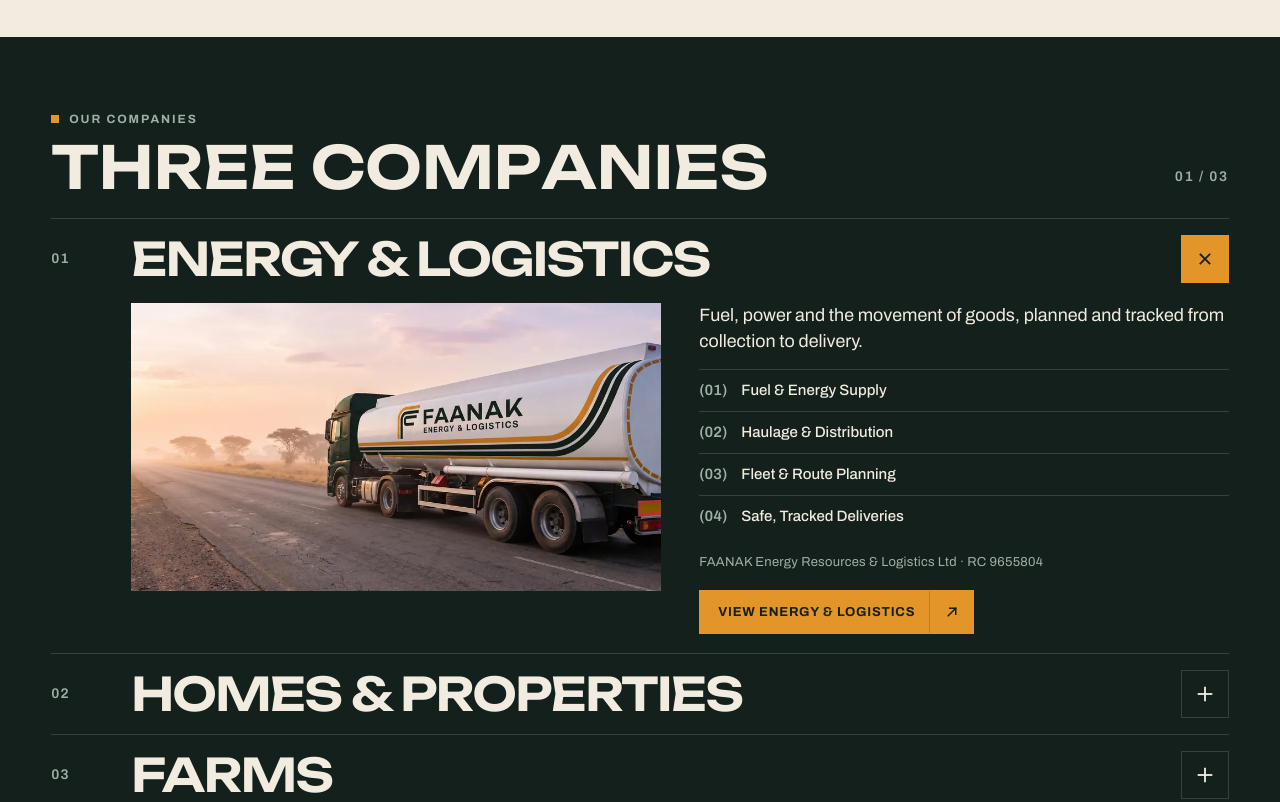
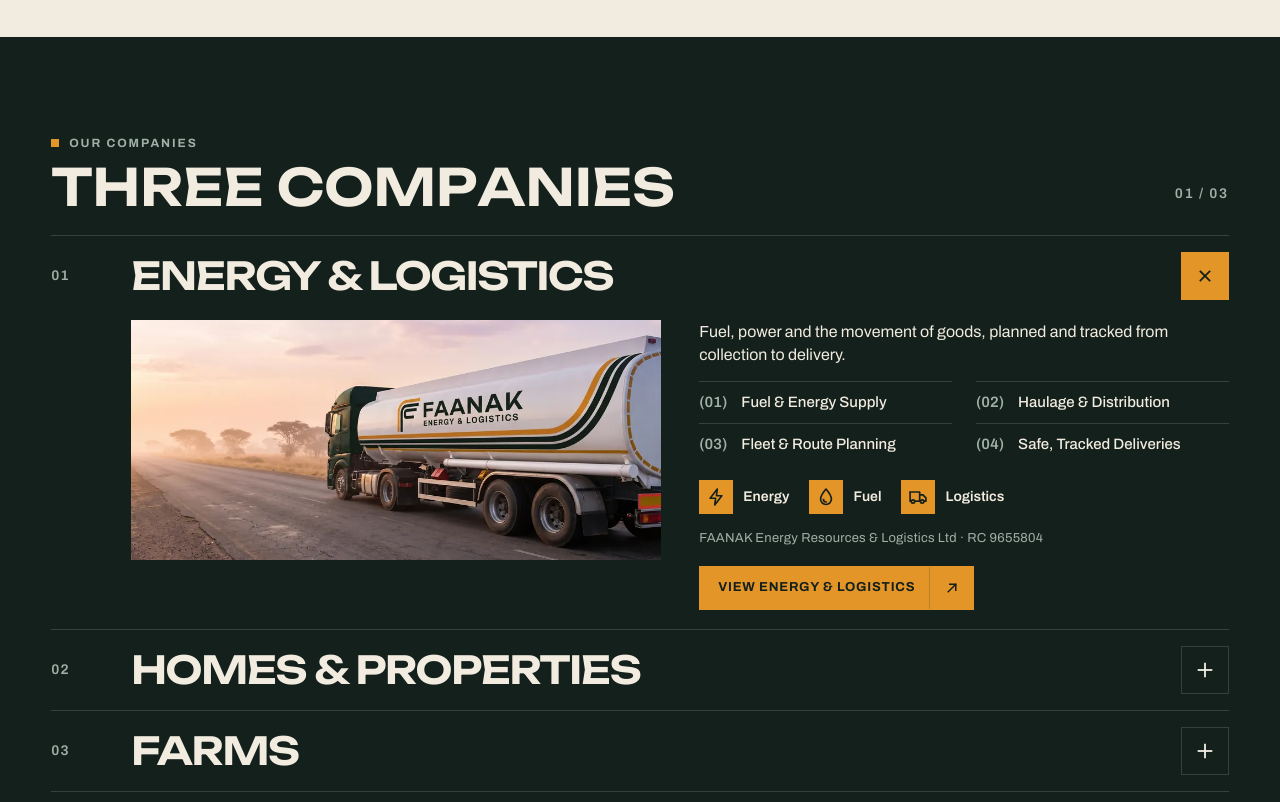
Before and after one commit to 4hm4di/faanakgroup, a plain HTML site: page index.html in a window 1280 px wide. Shown: the part 2300-3102 px from the top of the page. Drawn offline with Linux system fonts and the light colour scheme; animation ran at ten frames a second.

Commit message:
Restore the focus icons in the Three Companies panels
The icon row (Energy/Fuel/Logistics, Homes/Properties/Land,
Farms/Produce/Fields) was dropped in the multi-page rebuild. The pinned
panel is tightened so all three company rows still fit on screen at
1280x720, and pinning now starts at 720px of screen height.

Co-Authored-By: Claude Opus 5.5 <noreply@anthropic.com>
Claude-Session: https://claude.ai/code/session_01KMECP3PMFQ8jkh66CCxj3R

```diff
--- a/assets/css/site.css
+++ b/assets/css/site.css
@@ -803,3 +803,19 @@ ol, ul { padding: 0; list-style: none; }
   .stat { padding-left: 14px; }
   .stat__n { font-size: clamp(34px, 11vw, 44px); }
 }
+/* pinned stage: keep the open company compact so every row stays on screen */
+.scrolly.is-on .co .numlist { display: grid; grid-template-columns: repeat(2, minmax(0, 1fr)); column-gap: 24px; }
+.scrolly.is-on .co__icons { gap: 14px 20px; }
+.scrolly.is-on .co__icons .badge { width: 34px; height: 34px; }
+.scrolly.is-on .co__icons .badge .ico { width: 20px; height: 20px; }
+@media (max-height: 820px) {
+  .scrolly.is-on .co__text { font-size: 16px; }
+  .scrolly.is-on .co__img { height: min(30svh, 300px); }
+  .scrolly.is-on .acc__name { font-size: clamp(24px, 3vw, 42px); }
+  .scrolly.is-on .title--stage { font-size: clamp(30px, 4vw, 56px); }
+}
+@media (max-height: 820px) and (max-width: 1180px) {
+  .scrolly.is-on .numlist li { padding-block: 7px; font-size: 14px; }
+  .scrolly.is-on .co__body { gap: 10px; }
+  .scrolly.is-on .co { padding-bottom: 12px; }
+}
--- a/assets/js/site.js
+++ b/assets/js/site.js
@@ -217,7 +217,7 @@
   /* ---------------------------------------------------------------- scroll-driven stages
      Large screens: the section pins and scrolling steps through its items.
      Smaller or short screens: companies open as they scroll in; How We Work stacks into cards. */
-  const bigMQ = window.matchMedia('(min-width: 1024px) and (min-height: 700px)');
+  const bigMQ = window.matchMedia('(min-width: 1024px) and (min-height: 720px)');
   $$('[data-scrolly]').forEach((sec) => {
     const type = sec.dataset.scrolly;
     const steps = parseInt(sec.style.getPropertyValue('--steps'), 10) || 3;
--- a/index.html
+++ b/index.html
@@ -102,6 +102,7 @@
       <div class="co__body">
         <p class="co__text">Fuel, power and the movement of goods, planned and tracked from collection to delivery.</p>
         <ol class="numlist numlist--dark"><li><span class="numlist__n">(01)</span> Fuel &amp; Energy Supply</li><li><span class="numlist__n">(02)</span> Haulage &amp; Distribution</li><li><span class="numlist__n">(03)</span> Fleet &amp; Route Planning</li><li><span class="numlist__n">(04)</span> Safe, Tracked Deliveries</li></ol>
+        <ul class="co__icons" aria-label="Energy &amp; Logistics focus areas"><li><span class="badge badge--amber"><svg class="ico" aria-hidden="true" focusable="false"><use href="#i-energy"/></svg></span>Energy</li><li><span class="badge badge--amber"><svg class="ico" aria-hidden="true" focusable="false"><use href="#i-fuel"/></svg></span>Fuel</li><li><span class="badge badge--amber"><svg class="ico" aria-hidden="true" focusable="false"><use href="#i-logistics"/></svg></span>Logistics</li></ul>
         <p class="co__legal"><span translate="no">FAANAK Energy Resources &amp; Logistics Ltd</span> · RC 9655804</p>
         <a class="btn btn--amber btn--sm" href="energy-logistics.html"><span>View Energy &amp; Logistics</span><span class="btn__icon" aria-hidden="true"><svg class="ico" aria-hidden="true" focusable="false"><use href="#i-arrow"/></svg></span></a>
       </div>
@@ -118,6 +119,7 @@
       <div class="co__body">
         <p class="co__text">Homes, estates and property for living and investment, built in lines that last.</p>
         <ol class="numlist numlist--dark"><li><span class="numlist__n">(01)</span> Homes &amp; Estates</li><li><span class="numlist__n">(02)</span> Property for Investment</li><li><span class="numlist__n">(03)</span> Site Development</li><li><span class="numlist__n">(04)</span> Documented Title &amp; Handover</li></ol>
+        <ul class="co__icons" aria-label="Homes &amp; Properties focus areas"><li><span class="badge badge--laterite"><svg class="ico" aria-hidden="true" focusable="false"><use href="#i-homes"/></svg></span>Homes</li><li><span class="badge badge--laterite"><svg class="ico" aria-hidden="true" focusable="false"><use href="#i-properties"/></svg></span>Properties</li><li><span class="badge badge--laterite"><svg class="ico" aria-hidden="true" focusable="false"><use href="#i-land"/></svg></span>Land</li></ul>
         <p class="co__legal"><span translate="no">FAANAK Homes &amp; Properties Ltd</span> · RC 9072524</p>
         <a class="btn btn--laterite btn--sm" href="homes-properties.html"><span>View Homes &amp; Properties</span><span class="btn__icon" aria-hidden="true"><svg class="ico" aria-hidden="true" focusable="false"><use href="#i-arrow"/></svg></span></a>
       </div>
@@ -134,6 +136,7 @@
       <div class="co__body">
         <p class="co__text">Crops and produce, from the field to the market. Farmed for yield and for the long term.</p>
         <ol class="numlist numlist--dark"><li><span class="numlist__n">(01)</span> Crop Farming</li><li><span class="numlist__n">(02)</span> Produce Supply</li><li><span class="numlist__n">(03)</span> Farmland Development</li><li><span class="numlist__n">(04)</span> Harvest Planning &amp; Storage</li></ol>
+        <ul class="co__icons" aria-label="Farms focus areas"><li><span class="badge badge--green"><svg class="ico" aria-hidden="true" focusable="false"><use href="#i-farms"/></svg></span>Farms</li><li><span class="badge badge--green"><svg class="ico" aria-hidden="true" focusable="false"><use href="#i-produce"/></svg></span>Produce</li><li><span class="badge badge--green"><svg class="ico" aria-hidden="true" focusable="false"><use href="#i-fields"/></svg></span>Fields</li></ul>
         <p class="co__legal"><span translate="no">FAANAK Farms Ltd</span> · RC 9208081</p>
         <a class="btn btn--green btn--sm" href="farms.html"><span>View Farms</span><span class="btn__icon" aria-hidden="true"><svg class="ico" aria-hidden="true" focusable="false"><use href="#i-arrow"/></svg></span></a>
       </div>
```
